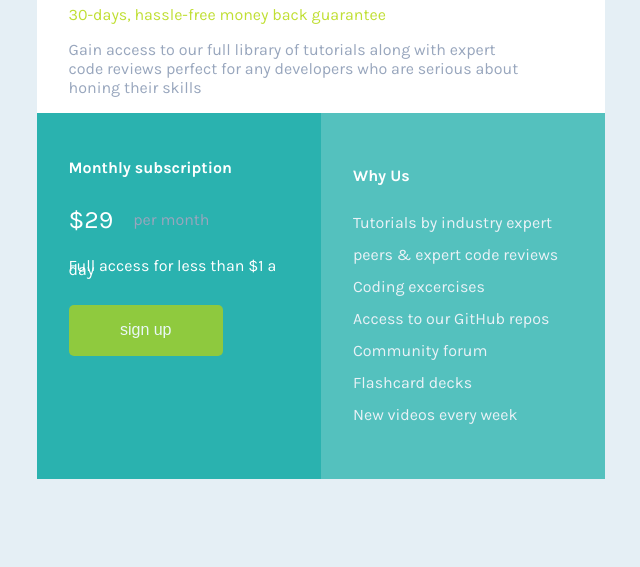
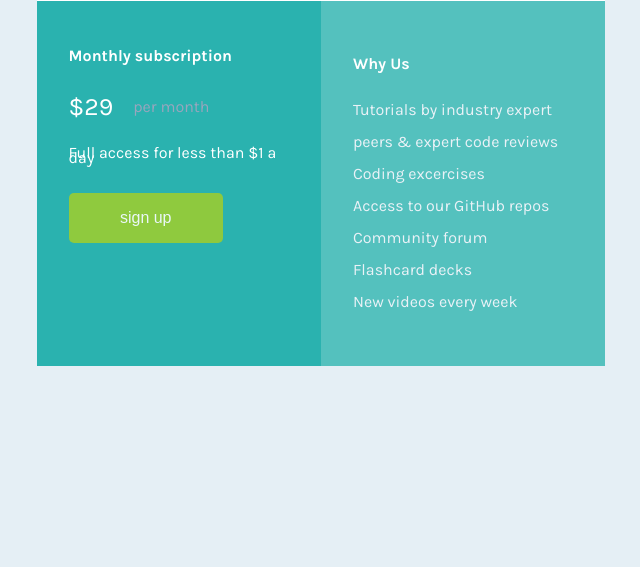
Before and after one commit to Kaddesh/Grid-component, a plain HTML site: page index.html in a window 1280 px wide. Shown: the part 249-816 px from the top of the page, without its empty margins (319-959 px from the left). Drawn offline with Linux system fonts and the light colour scheme.

Commit message:
Update style.css

```diff
--- a/style.css
+++ b/style.css
@@ -14,7 +14,7 @@ body {
 	display: flex;
 	justify-content: center;
 	align-items: center;
-	height: 100vh;
+	height: 100%;
 	font-size: 16px;
 }
 
@@ -36,8 +36,8 @@ h2 {
 	height: max-content;
 	background-color: white;
 	overflow: hidden;
-	margin-top: 15rem;
-	margin-bottom: 10rem;
+	margin-top: 3rem;
+	margin-bottom: 3rem;
 
 }
 
```
